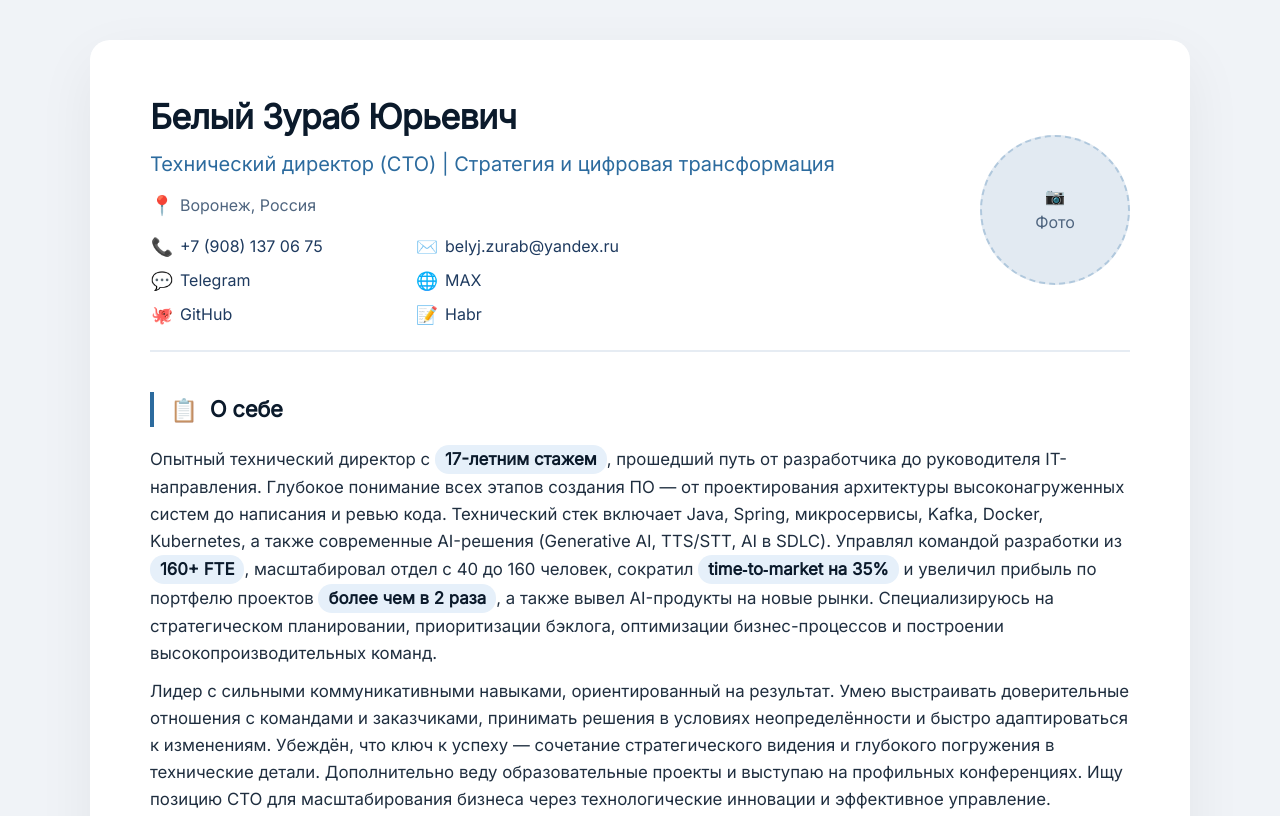
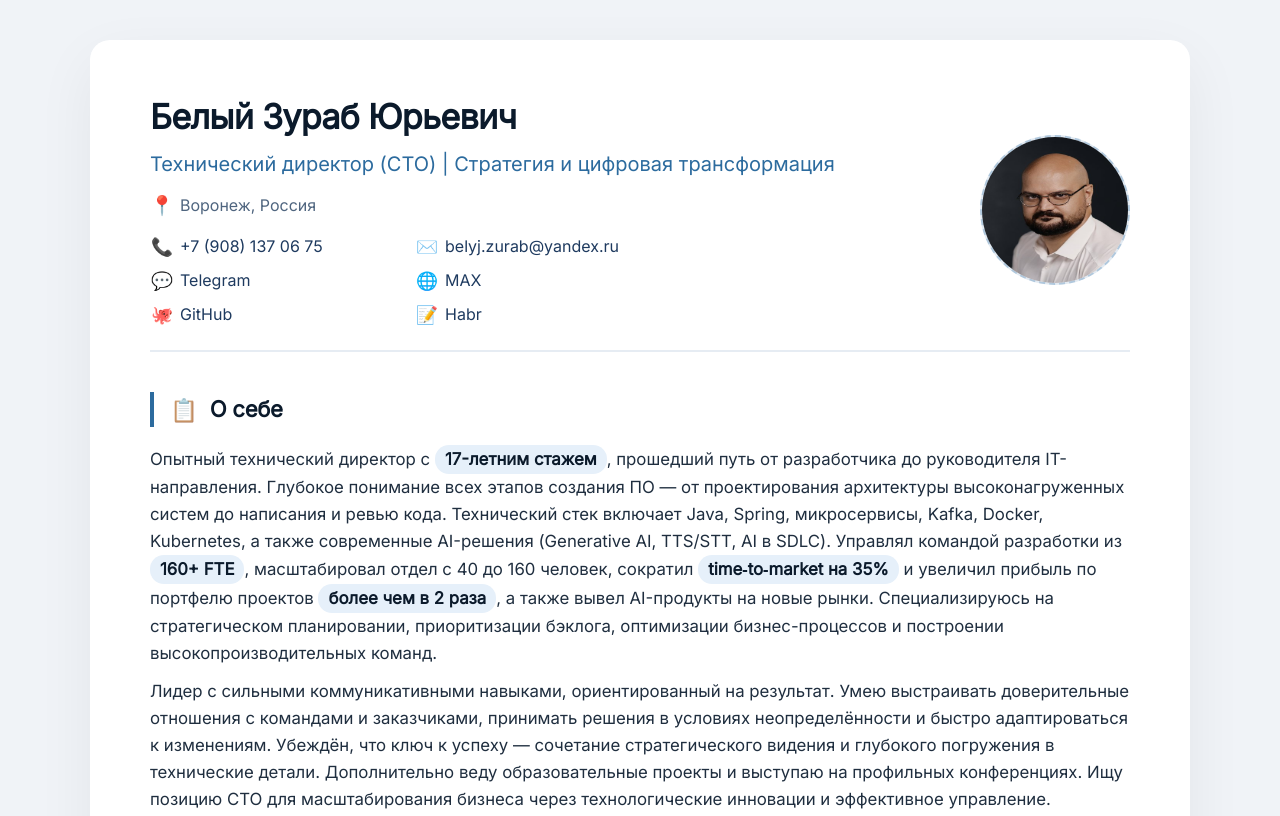
Before and after one commit to BelyiZ/belyiz.github.io, a plain HTML site: page index.html in a window 1280 px wide. Shown: the top 816 px of the page. Drawn offline with Linux system fonts and the light colour scheme.

Commit message:
Update index.html

```diff
--- a/index.html
+++ b/index.html
@@ -377,9 +377,7 @@
             </div>
         </div>
         <div class="header-right">
-            <div class="photo-placeholder" title="Здесь будет ваше фото">
-                📷<br>Фото
-            </div>
+           <img class="photo-placeholder" src="741939461.jpeg" alt="Фото Белого Зураба Юрьевича" title="Фото" />
         </div>
     </div>
 
```
